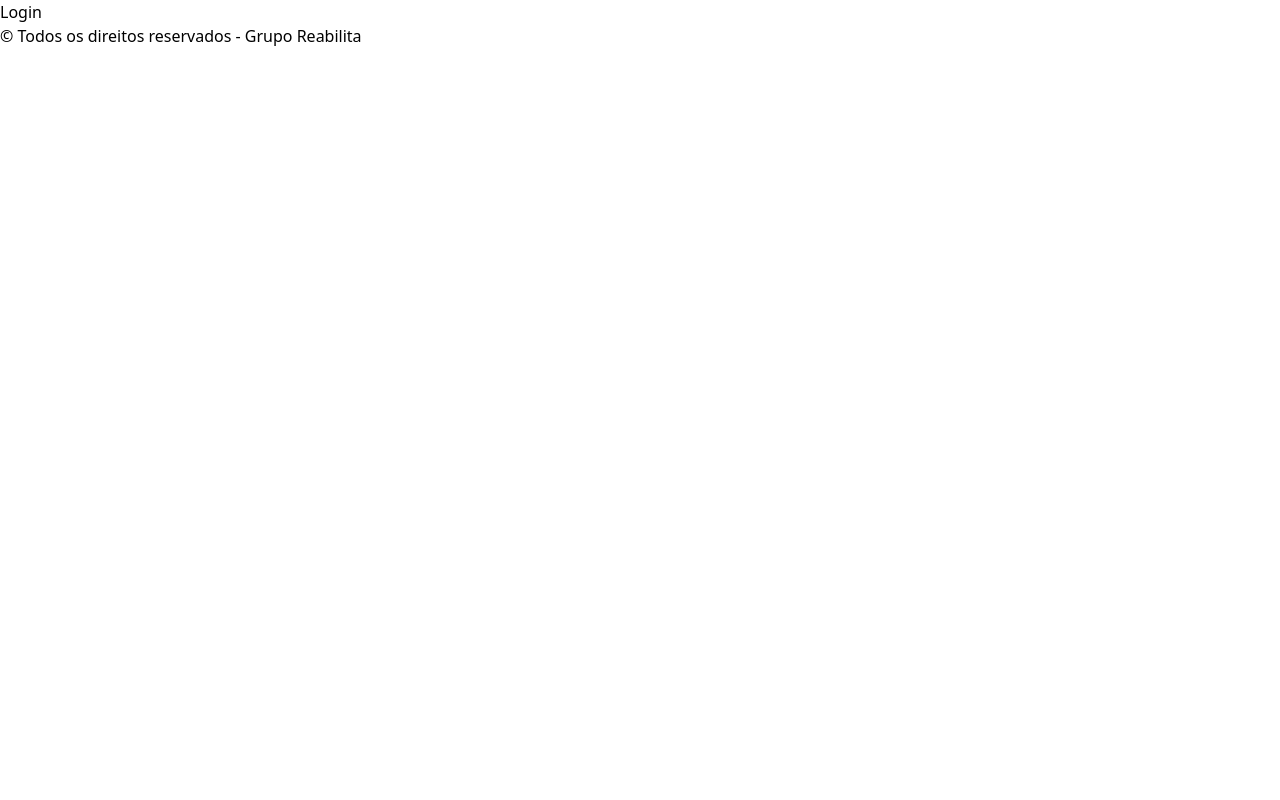
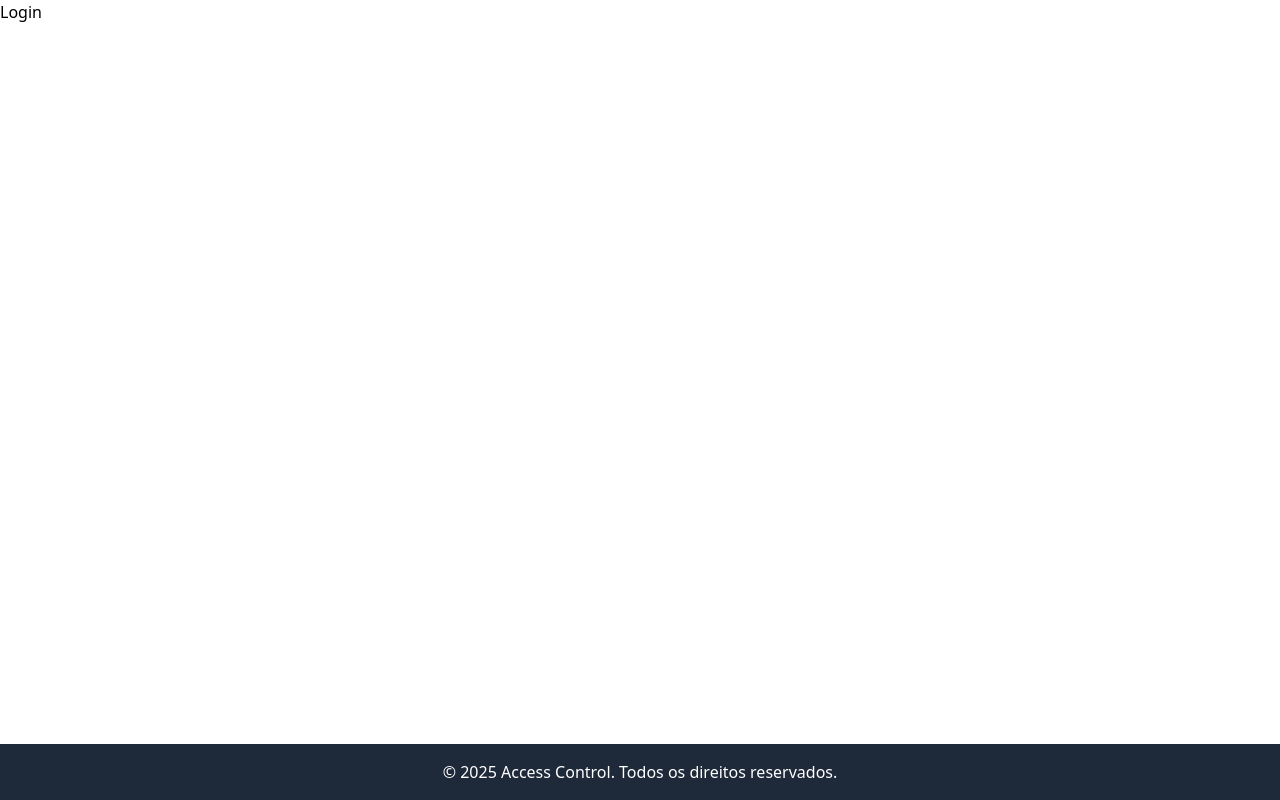
Before and after one commit to Ferreira2120/Access-Control-cp, a React app in the folder access-control-cp/: page / in a window 1280 px wide. Built offline with nearby package versions, Linux system fonts and the light colour scheme; the HTML template or start-up script is replaced by a standard one.

Commit message:
feat: finaliza estilização do rodape.

```diff
--- a/access-control-cp/src/components/Rodape/index.tsx
+++ b/access-control-cp/src/components/Rodape/index.tsx
@@ -1,7 +1,9 @@
-export default function Rodape(){
-    return(
-        <footer>
-            <p>&copy; Todos os direitos reservados - Grupo Reabilita</p>
-        </footer>
-    );
+export default function Rodape() {
+  const anoAtual = new Date().getFullYear();
+
+  return (
+    <footer className="w-full bg-gray-800 text-white text-center p-4 fixed bottom-0">
+      <p>&copy; {anoAtual} Access Control. Todos os direitos reservados.</p>
+    </footer>
+  );
 }
```
